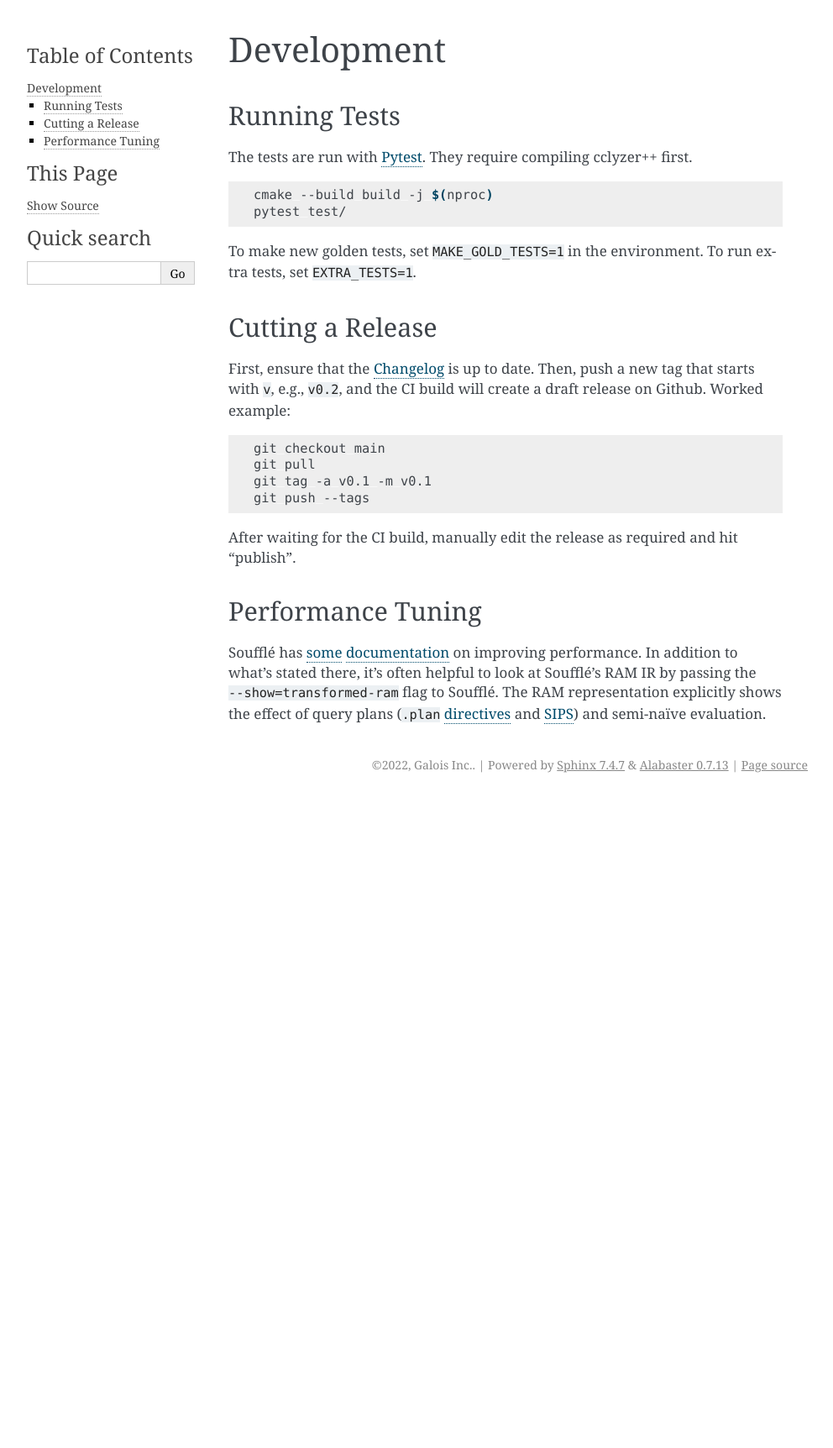
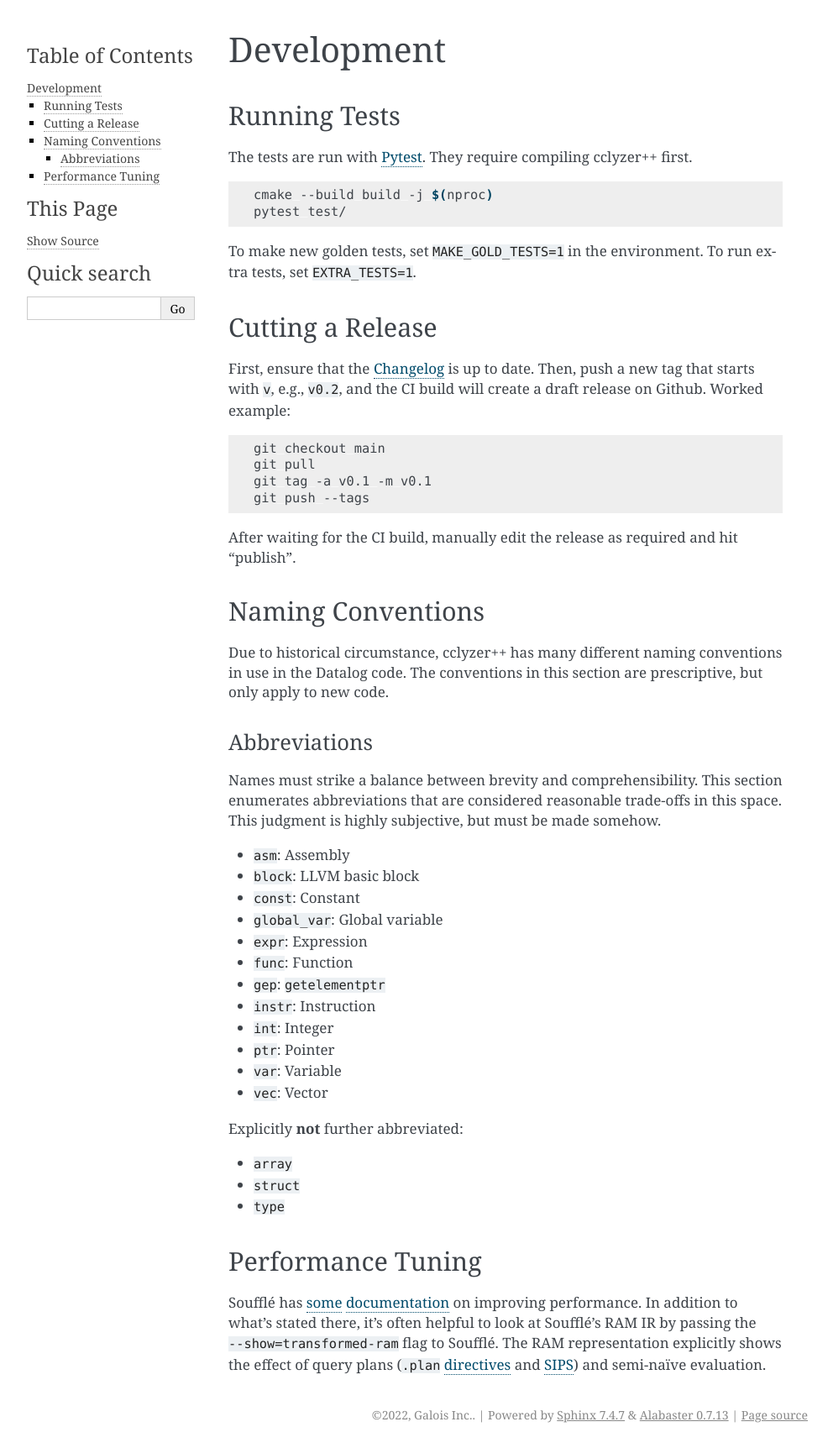
Before and after one commit to GaloisInc/cclyzerpp, a Sphinx documentation site: the page built from doc/dev.rst, in a window 1280 px wide. Shown: the whole page at 84% size, without its empty margins (148-1140 px from the left). Built offline with Sphinx 7.4.7, drawn with Linux system fonts in a browser that asks for light colours; before the commit the page ends 950 px from its top, so only the background shows below that.

Commit message:
Rename global variable relations
This is the beginning of a series of commits that will try to unify the naming
conventions of the Fact Generator and Datalog code. It's important to undertake
this while the git history of the project is relatively short, so as to not hide
valuable history by doing it later.

At the same time, this set of changes will endeavor to make consistent,
reasonable trade-offs between identifier clarity and brevity, and document these
choices.

```diff
--- a/doc/dev.rst
+++ b/doc/dev.rst
@@ -31,6 +31,39 @@ on Github. Worked example:
 After waiting for the CI build, manually edit the release as required and hit
 "publish".
 
+Naming Conventions
+******************
+
+Due to historical circumstance, cclyzer++ has many different naming conventions
+in use in the Datalog code. The conventions in this section are prescriptive,
+but only apply to new code.
+
+Abbreviations
+~~~~~~~~~~~~~
+
+Names must strike a balance between brevity and comprehensibility. This section
+enumerates abbreviations that are considered reasonable trade-offs in this
+space. This judgment is highly subjective, but must be made somehow.
+
+- ``asm``: Assembly
+- ``block``: LLVM basic block
+- ``const``: Constant
+- ``global_var``: Global variable
+- ``expr``: Expression
+- ``func``: Function
+- ``gep``: ``getelementptr``
+- ``instr``: Instruction
+- ``int``: Integer
+- ``ptr``: Pointer
+- ``var``: Variable
+- ``vec``: Vector
+
+Explicitly **not** further abbreviated:
+
+- ``array``
+- ``struct``
+- ``type``
+
 Performance Tuning
 ******************
 
```
Also changed, not shown: 17 other files.
